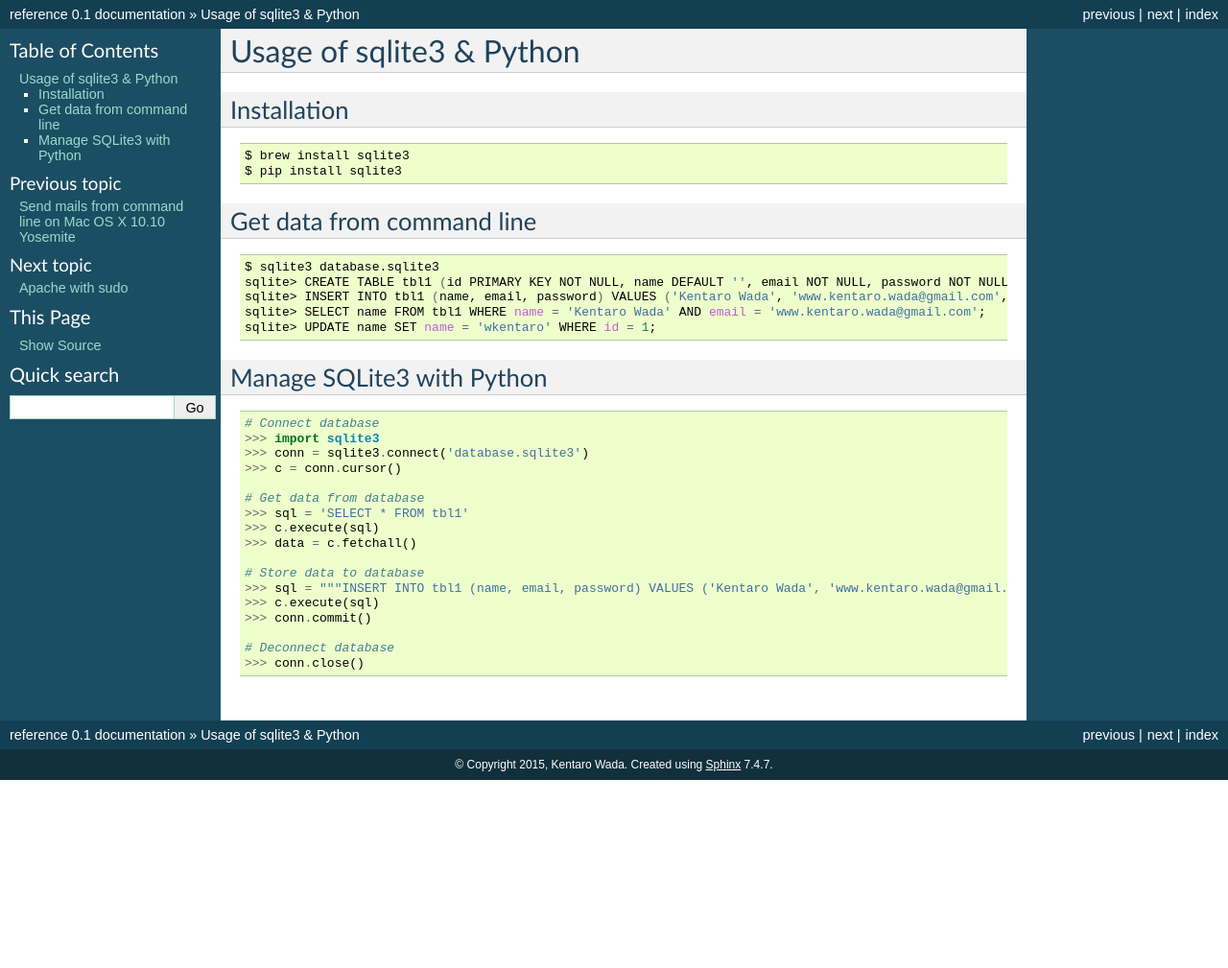
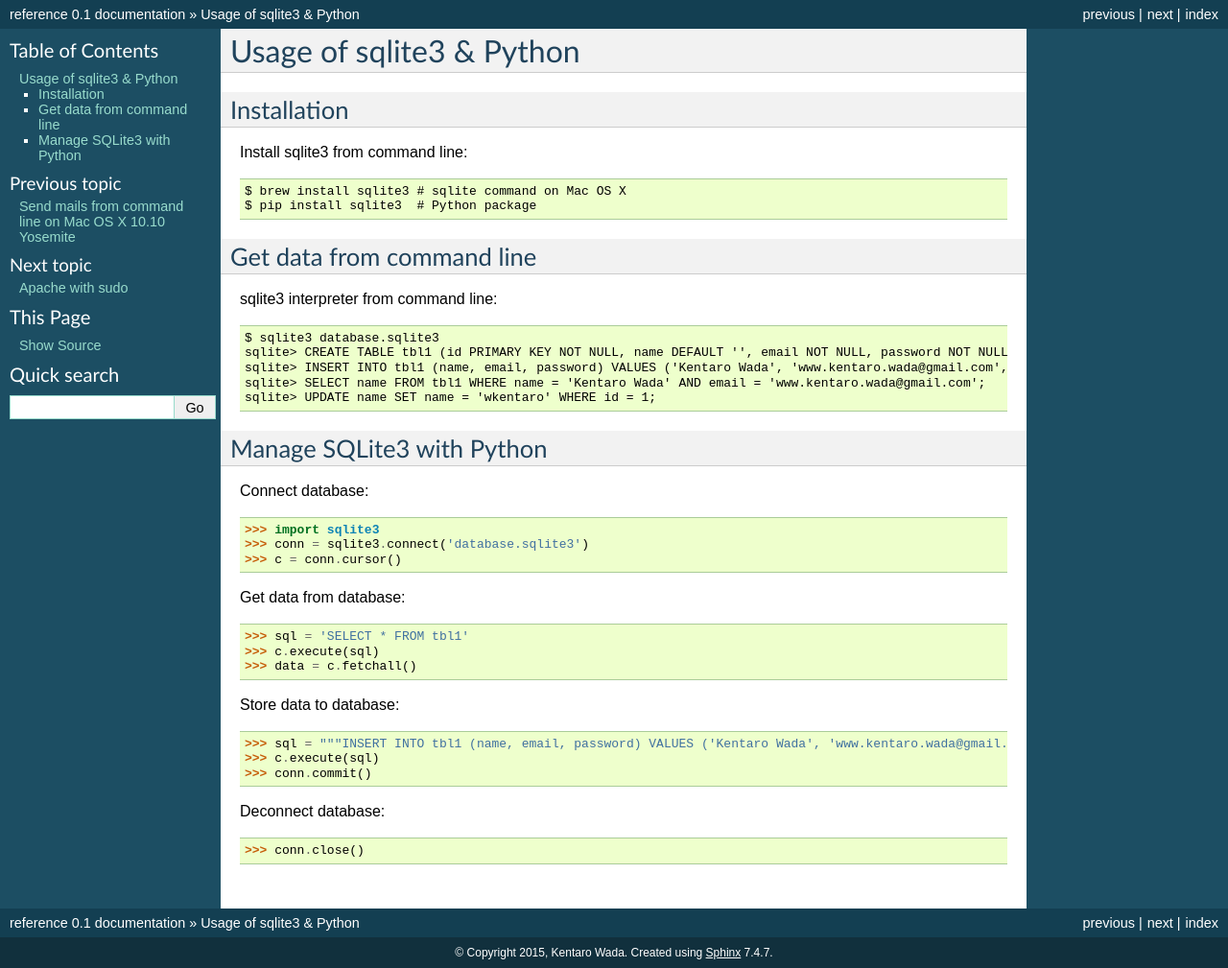
Before and after one commit to wkentaro/reference, a Sphinx documentation site: the page built from source/usage_of_sqlite3.rst, in a window 1280 px wide. Shown: the whole page at 96% size. Built offline with Sphinx 7.4.7, drawn with Linux system fonts in a browser that asks for light colours; before the commit the page ends 900 px from its top, so only the background shows below that.

Commit message:
Update sqlite3 and Python

```diff
--- a/source/usage_of_sqlite3.rst
+++ b/source/usage_of_sqlite3.rst
@@ -3,17 +3,16 @@ Usage of sqlite3 & Python
 
 Installation
 ++++++++++++
+Install sqlite3 from command line::
 
-.. code-block :: bash
-
-   $ brew install sqlite3
-   $ pip install sqlite3
+  $ brew install sqlite3 # sqlite command on Mac OS X
+  $ pip install sqlite3  # Python package
 
 
 Get data from command line
 ++++++++++++++++++++++++++
 
-.. code-block :: bash
+sqlite3 interpreter from command line::
 
    $ sqlite3 database.sqlite3
    sqlite> CREATE TABLE tbl1 (id PRIMARY KEY NOT NULL, name DEFAULT '', email NOT NULL, password NOT NULL);
```
Also changed, not shown: other parts of source/usage_of_sqlite3.rst (+7 -5 lines).
